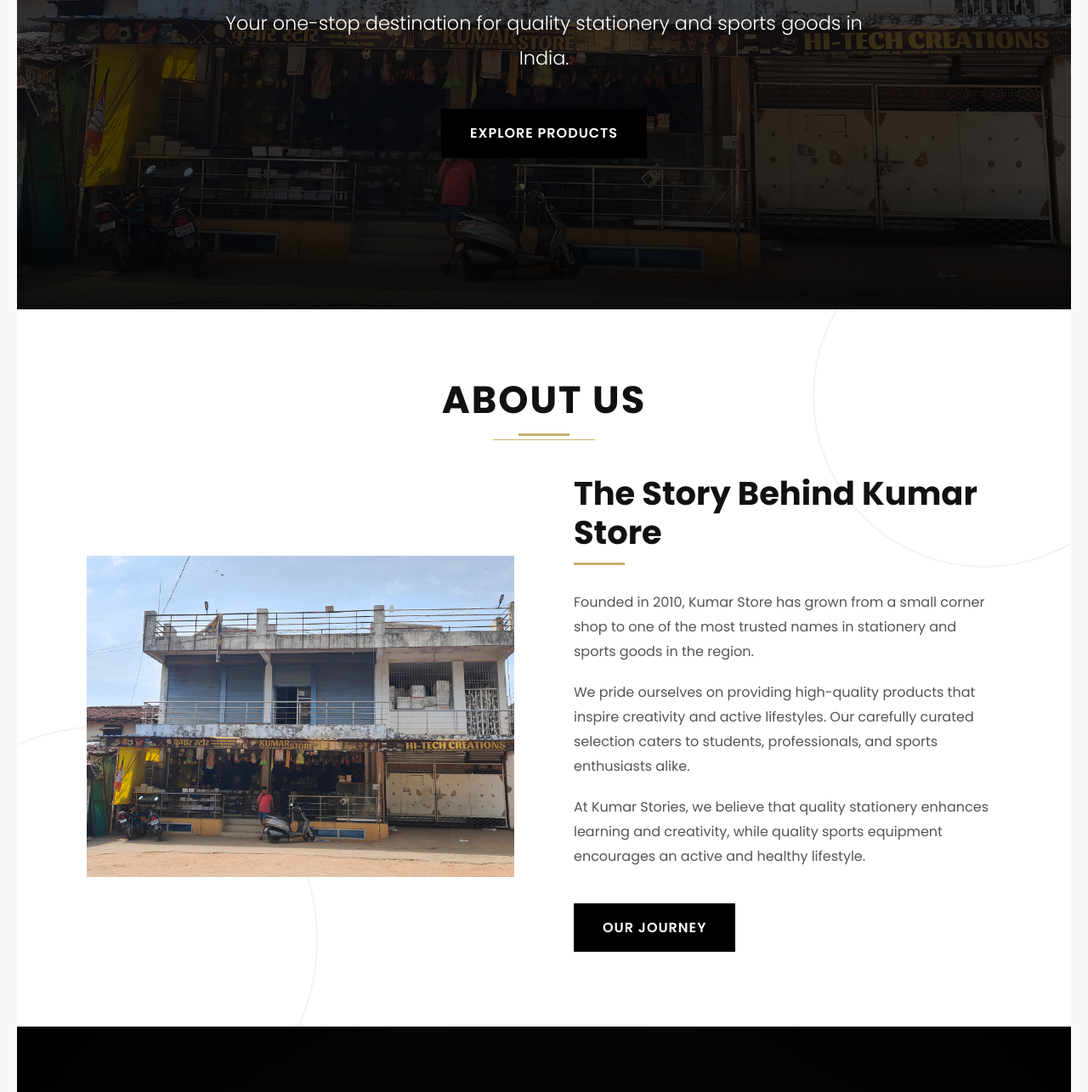
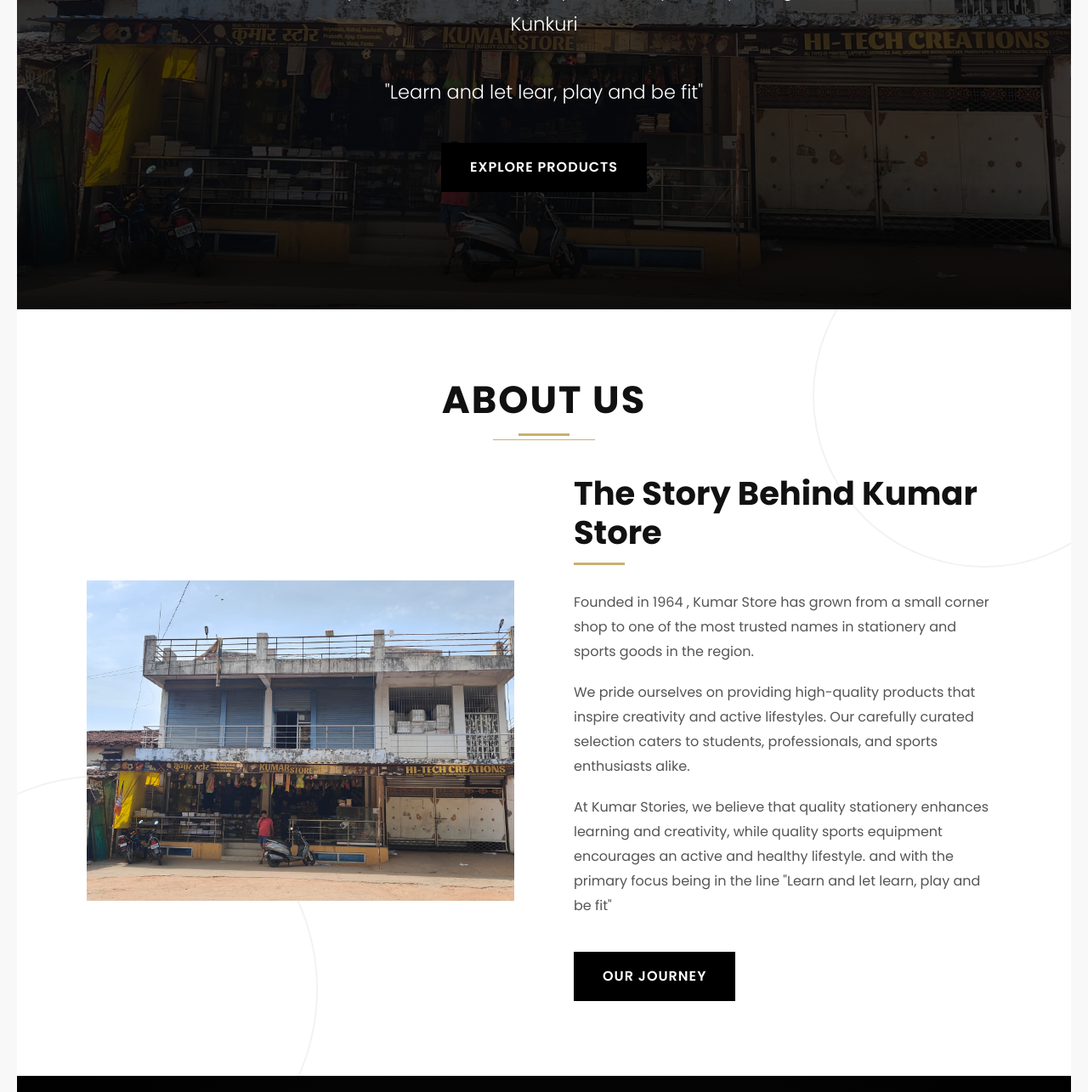
Before and after one commit to Bhavya551/Kumar-store, a plain HTML site: page index.html in a window 1280 px wide. Shown: the part 456-1741 px from the top of the page at 85% size. Drawn offline with Linux system fonts and the light colour scheme.

Commit message:
Add files via upload

```diff
--- a/index.html
+++ b/index.html
@@ -42,7 +42,8 @@
         <div class="container">
             <div class="hero-content">
                 <h1>Welcome to Kumar Store</h1>
-                <p>Your one-stop destination for quality stationery and sports goods in India.</p>
+                <p>Your one-stop destination for quality stationery and sports goods in Kunkuri</p>
+                <p>"Learn and let lear, play and be fit"</p>
                 <a href="#products" class="btn">Explore Products</a>
             </div>
         </div>
@@ -58,9 +59,9 @@
                 </div>
                 <div class="about-text">
                     <h2>The Story Behind Kumar Store</h2>
-                    <p>Founded in 2010, Kumar Store has grown from a small corner shop to one of the most trusted names in stationery and sports goods in the region.</p>
+                    <p>Founded in 1964 , Kumar Store has grown from a small corner shop to one of the most trusted names in stationery and sports goods in the region.</p>
                     <p>We pride ourselves on providing high-quality products that inspire creativity and active lifestyles. Our carefully curated selection caters to students, professionals, and sports enthusiasts alike.</p>
-                    <p>At Kumar Stories, we believe that quality stationery enhances learning and creativity, while quality sports equipment encourages an active and healthy lifestyle.</p>
+                    <p>At Kumar Stories, we believe that quality stationery enhances learning and creativity, while quality sports equipment encourages an active and healthy lifestyle. and with the primary focus being in the line "Learn and let learn, play and be fit"</p>
                     <a href="#timeline" class="btn">Our Journey</a>
                 </div>
             </div>
```
